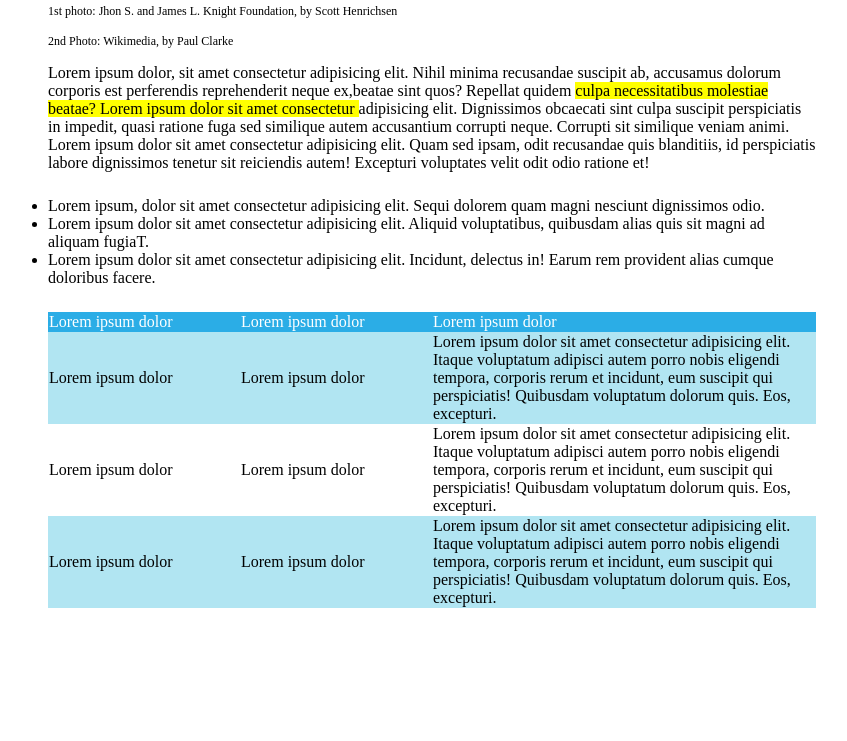
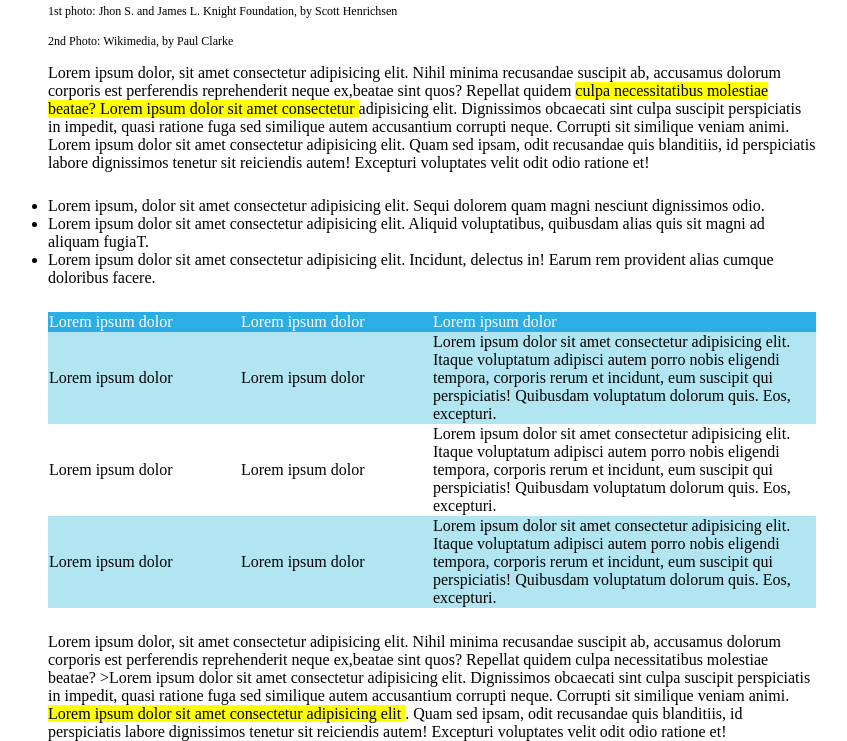
Before and after one commit to MatteoLiberati/html-css-booleaner, a website: page index.html in a window 1280 px wide. Shown: the part 1048-1789 px from the top of the page, without its empty margins (208-1055 px from the left). Before the commit the page ends 1656 px from the top, so only its background shows below. Drawn offline with Linux system fonts and the light colour scheme.

Commit message:
sezione testo2

```diff
--- a/css/style.css
+++ b/css/style.css
@@ -62,6 +62,7 @@ thead {
 table {
   width: 100%;
   border-collapse: collapse;
+  margin-bottom: 25px;
 }
 
 .tablewidth {
--- a/index.html
+++ b/index.html
@@ -127,6 +127,25 @@
             </tbody>
           </table>
         </section>
+
+        <!--SEZIONE TESTO2-->
+        <section>
+          <p>
+            Lorem ipsum dolor, sit amet consectetur adipisicing elit. Nihil
+            minima recusandae suscipit ab, accusamus dolorum corporis est
+            perferendis reprehenderit neque ex,beatae sint quos? Repellat quidem
+            culpa necessitatibus molestiae beatae? >Lorem ipsum dolor sit amet
+            consectetur adipisicing elit. Dignissimos obcaecati sint culpa
+            suscipit perspiciatis in impedit, quasi ratione fuga sed similique
+            autem accusantium corrupti neque. Corrupti sit similique veniam
+            animi.
+            <span class="highlighted"
+              >Lorem ipsum dolor sit amet consectetur adipisicing elit </span
+            >. Quam sed ipsam, odit recusandae quis blanditiis, id perspiciatis
+            labore dignissimos tenetur sit reiciendis autem! Excepturi
+            voluptates velit odit odio ratione et!
+          </p>
+        </section>
       </main>
     </div>
   </body>
```
